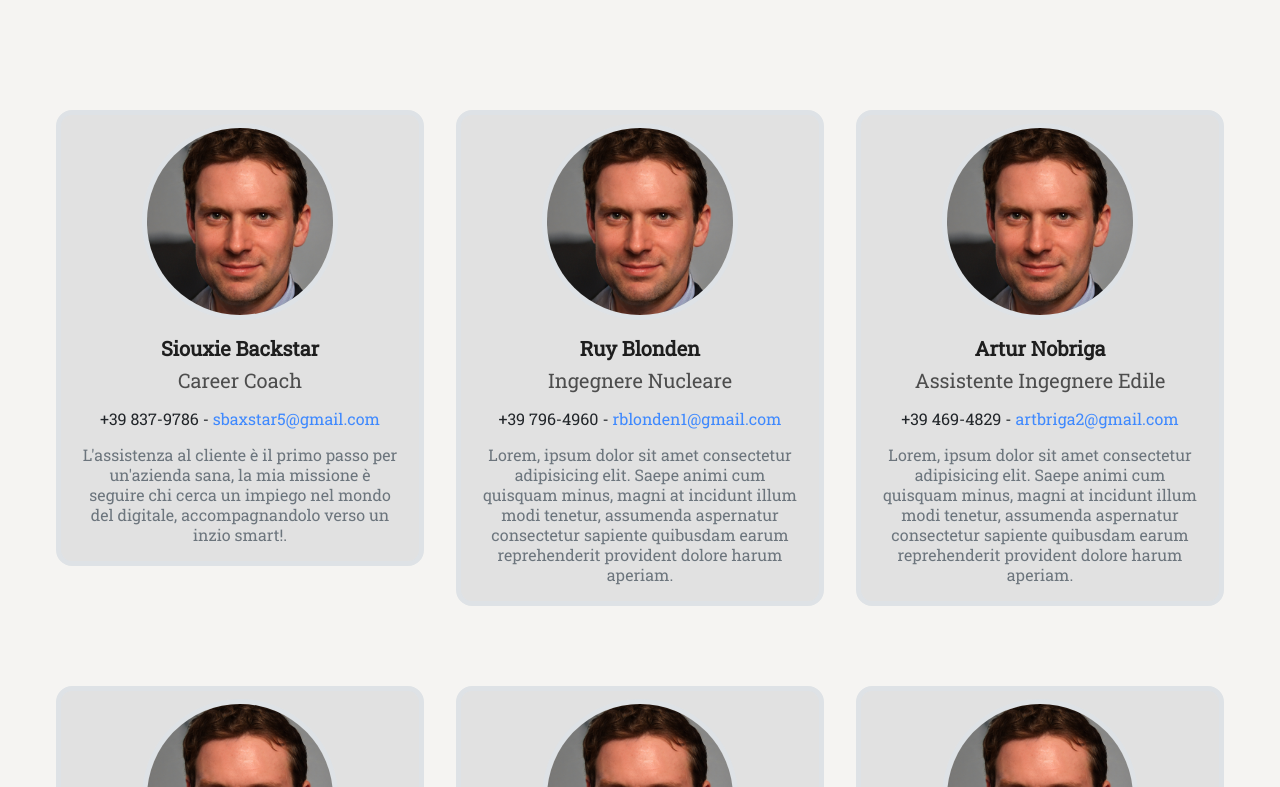
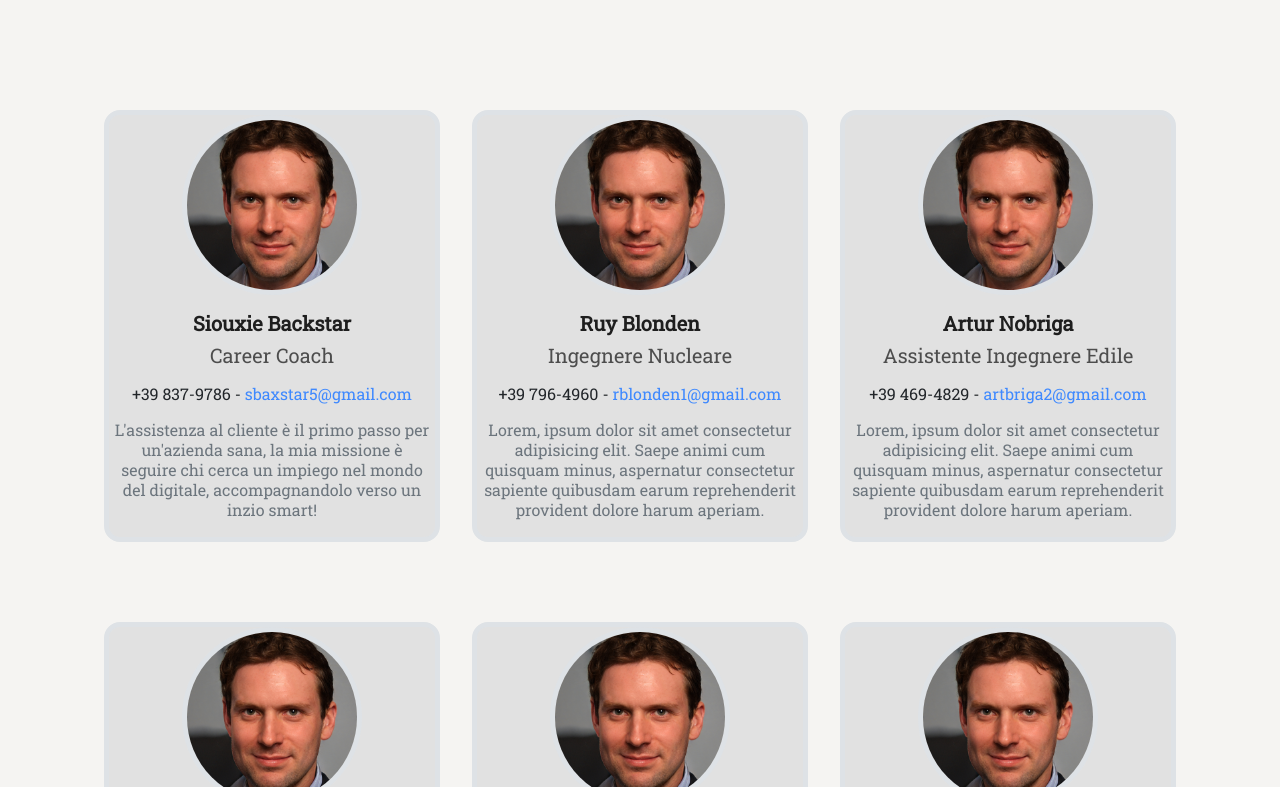
Before and after one commit to Anzelo7/smarTech, a React (Create React App) app: page / in a window 1280 px wide. Shown: the part 1553-2340 px from the top of the page. Built offline with nearby package versions, Linux system fonts and the light colour scheme; what webfontloader would draw is missing.

Commit message:
mdf cards

```diff
--- a/src/components/Main.js
+++ b/src/components/Main.js
@@ -41,9 +41,9 @@ function Main() {
                     return (
                         <div className='mt-5' key={item.id}>
                             < Row xs={1} md={1} className="g-4 p-3" >
-                                <Col>
-                                    <Card className='d-flex align-items-center border border-5 rounded-4 lh-sm' style={{ width: '23rem', backgroundColor: '#e1e1e1' }}>
-                                        <img className='rounded-circle border border-5 mt-2' src={DATA && DATA[8].image} alt='' style={{ width: '55%' }} />
+                                <Col className="">
+                                    <Card className='d-flex align-items-center border border-5 rounded-4 lh-sm' style={{ width: '21rem', height: '27rem', backgroundColor: '#e1e1e1' }}>
+                                        <img className='rounded-circle border border-5' src={DATA && DATA[8].image} alt='' style={{ width: '55%' }} />
                                         <Card.Body>
                                             <Card.Title className='fw-bold' style={{ color: "#1e1e1e" }}>{item.name}</Card.Title>
                                             <Card.Text className='fs-5' style={{ color: "#4d4d4d" }}>{item.title}</Card.Text>
--- a/src/components/data.json
+++ b/src/components/data.json
@@ -5,7 +5,7 @@
         "title": "Career Coach",
         "email": "sbaxstar5@gmail.com",
         "phone": "+39 837-9786",
-        "job": "L'assistenza al cliente è il primo passo per un'azienda sana, la mia missione è seguire chi cerca un impiego nel mondo del digitale, accompagnandolo verso un inzio smart!."
+        "job": "L'assistenza al cliente è il primo passo per un'azienda sana, la mia missione è seguire chi cerca un impiego nel mondo del digitale, accompagnandolo verso un inzio smart!"
     },
     {
         "image": "imgAvt/avatar2.png",
@@ -13,7 +13,7 @@
         "title": "Ingegnere Nucleare",
         "email": "rblonden1@gmail.com",
         "phone": "+39 796-4960",
-        "job": "Lorem, ipsum dolor sit amet consectetur adipisicing elit. Saepe animi cum quisquam minus, magni at incidunt illum modi tenetur, assumenda aspernatur consectetur sapiente quibusdam earum reprehenderit provident dolore harum aperiam."
+        "job": "Lorem, ipsum dolor sit amet consectetur adipisicing elit. Saepe animi cum quisquam minus, aspernatur consectetur sapiente quibusdam earum reprehenderit provident dolore harum aperiam."
     },
     {
         "image": "imgAvt/avatar3.png",
@@ -21,7 +21,7 @@
         "title": "Assistente Ingegnere Edile",
         "email": "artbriga2@gmail.com",
         "phone": "+39 469-4829",
-        "job": "Lorem, ipsum dolor sit amet consectetur adipisicing elit. Saepe animi cum quisquam minus, magni at incidunt illum modi tenetur, assumenda aspernatur consectetur sapiente quibusdam earum reprehenderit provident dolore harum aperiam."
+        "job": "Lorem, ipsum dolor sit amet consectetur adipisicing elit. Saepe animi cum quisquam minus, aspernatur consectetur sapiente quibusdam earum reprehenderit provident dolore harum aperiam."
     },
     {
         "image": "imgAvt/avatar4.png",
@@ -29,7 +29,7 @@
         "title": "Web Developer",
         "email": "pcheavin3@gmail.com",
         "phone": "+39 845-7544",
-        "job": "Lorem, ipsum dolor sit amet consectetur adipisicing elit. Saepe animi cum quisquam minus, magni at incidunt illum modi tenetur, assumenda aspernatur consectetur sapiente quibusdam earum reprehenderit provident dolore harum aperiam."
+        "job": "Lorem, ipsum dolor sit amet consectetur adipisicing elit. Saepe animi cum quisquam minus, aspernatur consectetur sapiente quibusdam earum reprehenderit provident dolore harum aperiam."
     },
     {
         "image": "imgAvt/avatar5.png",
@@ -37,7 +37,7 @@
         "title": "Editore",
         "email": "scamerati4@gmail.como",
         "phone": "+39 806-1969",
-        "job": "Lorem, ipsum dolor sit amet consectetur adipisicing elit. Saepe animi cum quisquam minus, magni at incidunt illum modi tenetur, assumenda aspernatur consectetur sapiente quibusdam earum reprehenderit provident dolore harum aperiam."
+        "job": "Lorem, ipsum dolor sit amet consectetur adipisicing elit. Saepe animi cum quisquam minus, aspernatur consectetur sapiente quibusdam earum reprehenderit provident dolore harum aperiam."
     },
     {
         "image": "imgAvt/avatar6.png",
@@ -45,7 +45,7 @@
         "title": "Software Developer",
         "email": "dcorn5@gmail.com",
         "phone": "+39 699-8196",
-        "job": "Lorem, ipsum dolor sit amet consectetur adipisicing elit. Saepe animi cum quisquam minus, magni at incidunt illum modi tenetur, assumenda aspernatur consectetur sapiente quibusdam earum reprehenderit provident dolore harum aperiam."
+        "job": "Lorem, ipsum dolor sit amet consectetur adipisicing elit. Saepe animi cum quisquam minus, aspernatur consectetur sapiente quibusdam earum reprehenderit provident dolore harum aperiam."
     },
     {
         "image": "imgAvt/avatar7.png",
@@ -53,7 +53,7 @@
         "title": "Tecnico Idraulico",
         "email": "tjeanequin6@gmail.com",
         "phone": "+39 342-2775",
-        "job": "Lorem, ipsum dolor sit amet consectetur adipisicing elit. Saepe animi cum quisquam minus, magni at incidunt illum modi tenetur, assumenda aspernatur consectetur sapiente quibusdam earum reprehenderit provident dolore harum aperiam."
+        "job": "Lorem, ipsum dolor sit amet consectetur adipisicing elit. Saepe animi cum quisquam minus, aspernatur consectetur sapiente quibusdam earum reprehenderit provident dolore harum aperiam."
     },
     {
         "image": "imgAvt/avatar8.png",
@@ -61,7 +61,7 @@
         "title": "Ingegnere Agricolo",
         "email": "dmacan7@gmail.com",
         "phone": "+39 793-1269",
-        "job": "Lorem, ipsum dolor sit amet consectetur adipisicing elit. Saepe animi cum quisquam minus, magni at incidunt illum modi tenetur, assumenda aspernatur consectetur sapiente quibusdam earum reprehenderit provident dolore harum aperiam."
+        "job": "Lorem, ipsum dolor sit amet consectetur adipisicing elit. Saepe animi cum quisquam minus, aspernatur consectetur sapiente quibusdam earum reprehenderit provident dolore harum aperiam."
     },
     {
         "image": "imgAvt/avatar9.png",
@@ -69,7 +69,7 @@
         "title": "Chief Risorse Umane",
         "email": "dfantone8@gmail.com",
         "phone": "+39 406-7863",
-        "job": "Lorem, ipsum dolor sit amet consectetur adipisicing elit. Saepe animi cum quisquam minus, magni at incidunt illum modi tenetur, assumenda aspernatur consectetur sapiente quibusdam earum reprehenderit provident dolore harum aperiam."
+        "job": "Lorem, ipsum dolor sit amet consectetur adipisicing elit. Saepe animi cum quisquam minus, aspernatur consectetur sapiente quibusdam earum reprehenderit provident dolore harum aperiam."
     },
     {
         "image": "imgAvt/avatar10.png",
@@ -77,7 +77,7 @@
         "title": "Commercialista",
         "email": "ejoutapaitis9@gmail.com",
         "phone": "+39 437-4602",
-        "job": "Lorem, ipsum dolor sit amet consectetur adipisicing elit. Saepe animi cum quisquam minus, magni at incidunt illum modi tenetur, assumenda aspernatur consectetur sapiente quibusdam earum reprehenderit provident dolore harum aperiam."
+        "job": "Lorem, ipsum dolor sit amet consectetur adipisicing elit. Saepe animi cum quisquam minus, aspernatur consectetur sapiente quibusdam earum reprehenderit provident dolore harum aperiam."
     },
     {
         "image": "imgAvt/avatar11.png",
@@ -85,7 +85,7 @@
         "title": "Avvocato",
         "email": "pashmolea@gmail.com",
         "phone": "+39 436-2287",
-        "job": "Lorem, ipsum dolor sit amet consectetur adipisicing elit. Saepe animi cum quisquam minus, magni at incidunt illum modi tenetur, assumenda aspernatur consectetur sapiente quibusdam earum reprehenderit provident dolore harum aperiam."
+        "job": "Lorem, ipsum dolor sit amet consectetur adipisicing elit. Saepe animi cum quisquam minus, aspernatur consectetur sapiente quibusdam earum reprehenderit provident dolore harum aperiam."
     },
     {
         "image": "imgAvt/avatar12.png",
@@ -93,6 +93,6 @@
         "title": "Sviluppatore di Sistemi",
         "email": "durieD@gmail.com",
         "phone": "+39 197-7023",
-        "job": "Lorem, ipsum dolor sit amet consectetur adipisicing elit. Saepe animi cum quisquam minus, magni at incidunt illum modi tenetur, assumenda aspernatur consectetur sapiente quibusdam earum reprehenderit provident dolore harum aperiam."
+        "job": "Lorem, ipsum dolor sit amet consectetur adipisicing elit. Saepe animi cum quisquam minus, aspernatur consectetur sapiente quibusdam earum reprehenderit provident dolore harum aperiam."
     }
 ]
```
